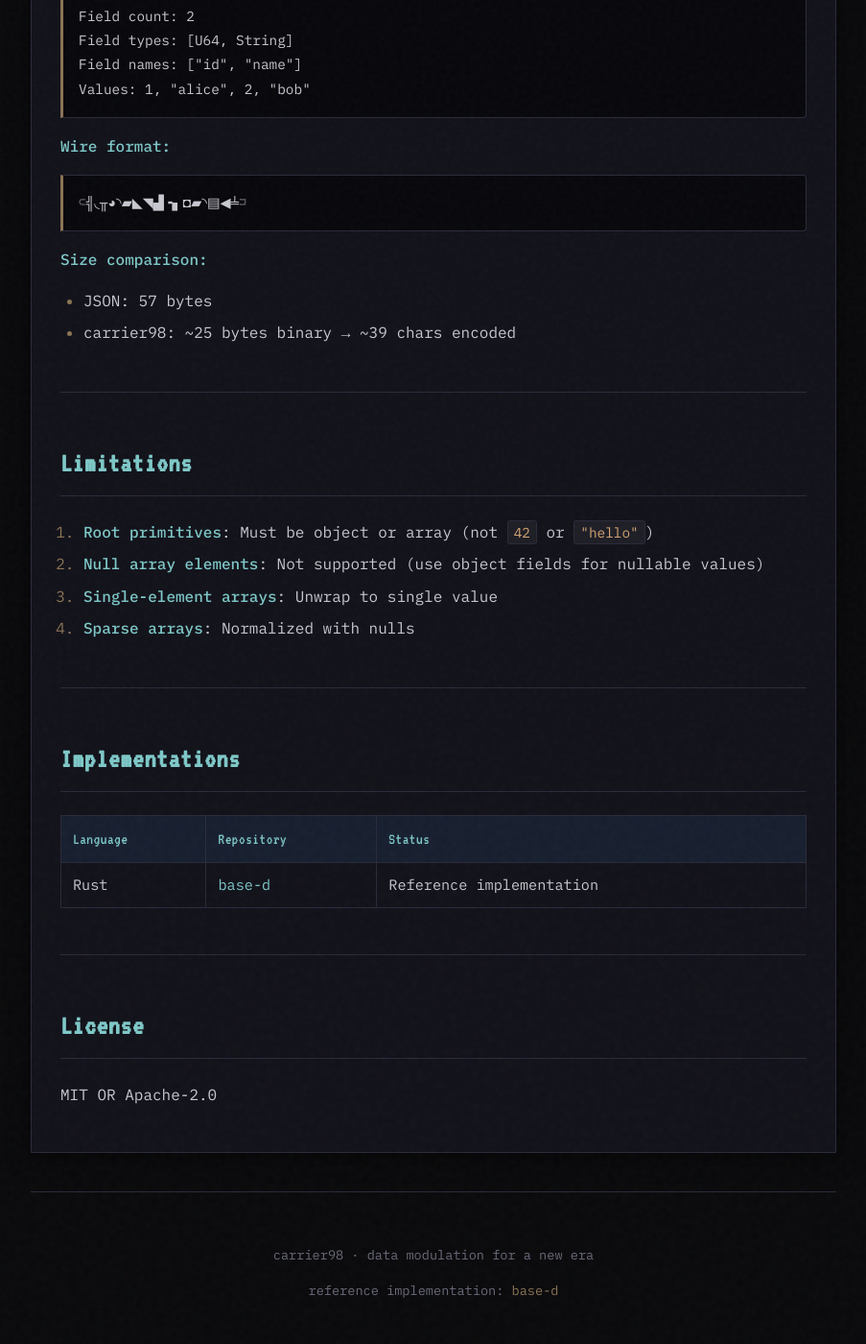
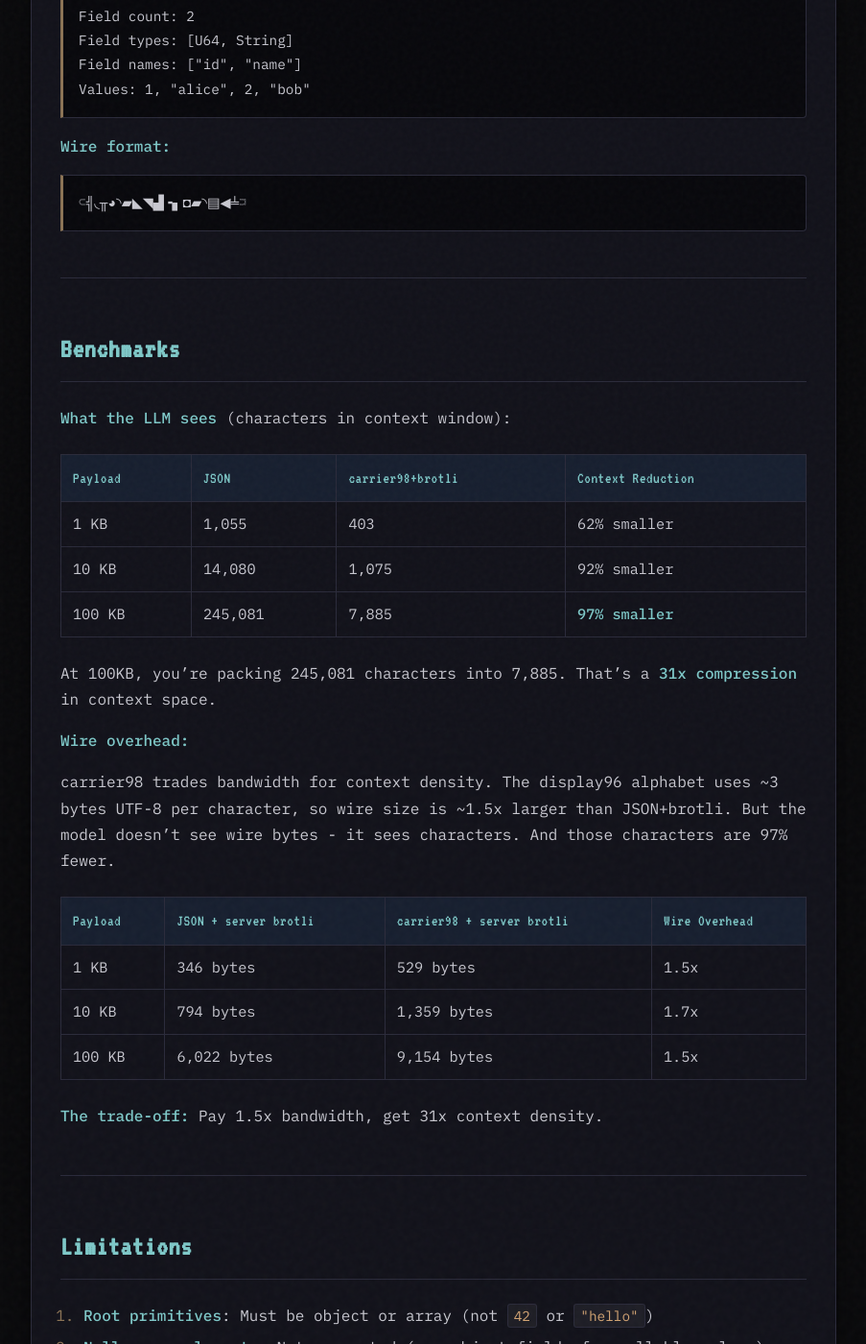
Before and after one commit to coryzibell/carrier98, a Jekyll site: the page built from docs/index.md, in a window 1280 px wide and 1400 px high, scrolled down 5794 px. Shown: the whole window at 96% size, without its empty margins (188-1091 px from the left). Built offline with Jekyll 4.4.1, drawn with Linux system fonts in a browser that asks for light colours.

Commit message:
▓▓▒▓▒░░▒░▓▓▓▓▓░▒░▓▒░▒░▒░▓▓░▒▒▓▓░▒░▒▒▓░▒
ﾉ▞ﾐ◇｡Β⊂｢｡γ≠≠ﾁ÷≤∉=∏∈×⊃∂⊆ﾛﾁﾚﾘﾆﾁ=∪∉⊇≤─⊇ﾁ⊃≤≠∧=⊇√∪∉ﾁ×⊇ﾁﾒﾑﾑνδ

[xxh64:gradient|zstd:base256_matrix]

````diff
--- a/docs/index.md
+++ b/docs/index.md
@@ -179,9 +179,31 @@ Values: 1, "alice", 2, "bob"
 𓍹╣◟╥◕◝▰◣◥▟╺▖◘▰◝▤◀╧𓍺
 ```
 
-**Size comparison:**
-- JSON: 57 bytes
-- carrier98: ~25 bytes binary → ~39 chars encoded
+---
+
+## Benchmarks
+
+**What the LLM sees** (characters in context window):
+
+| Payload | JSON | carrier98+brotli | Context Reduction |
+|---------|------|------------------|-------------------|
+| 1 KB | 1,055 | 403 | 62% smaller |
+| 10 KB | 14,080 | 1,075 | 92% smaller |
+| 100 KB | 245,081 | 7,885 | **97% smaller** |
+
+At 100KB, you're packing 245,081 characters into 7,885. That's a **31x compression** in context space.
+
+**Wire overhead:**
+
+carrier98 trades bandwidth for context density. The display96 alphabet uses ~3 bytes UTF-8 per character, so wire size is ~1.5x larger than JSON+brotli. But the model doesn't see wire bytes - it sees characters. And those characters are 97% fewer.
+
+| Payload | JSON + server brotli | carrier98 + server brotli | Wire Overhead |
+|---------|---------------------|---------------------------|---------------|
+| 1 KB | 346 bytes | 529 bytes | 1.5x |
+| 10 KB | 794 bytes | 1,359 bytes | 1.7x |
+| 100 KB | 6,022 bytes | 9,154 bytes | 1.5x |
+
+**The trade-off:** Pay 1.5x bandwidth, get 31x context density.
 
 ---
 
````
